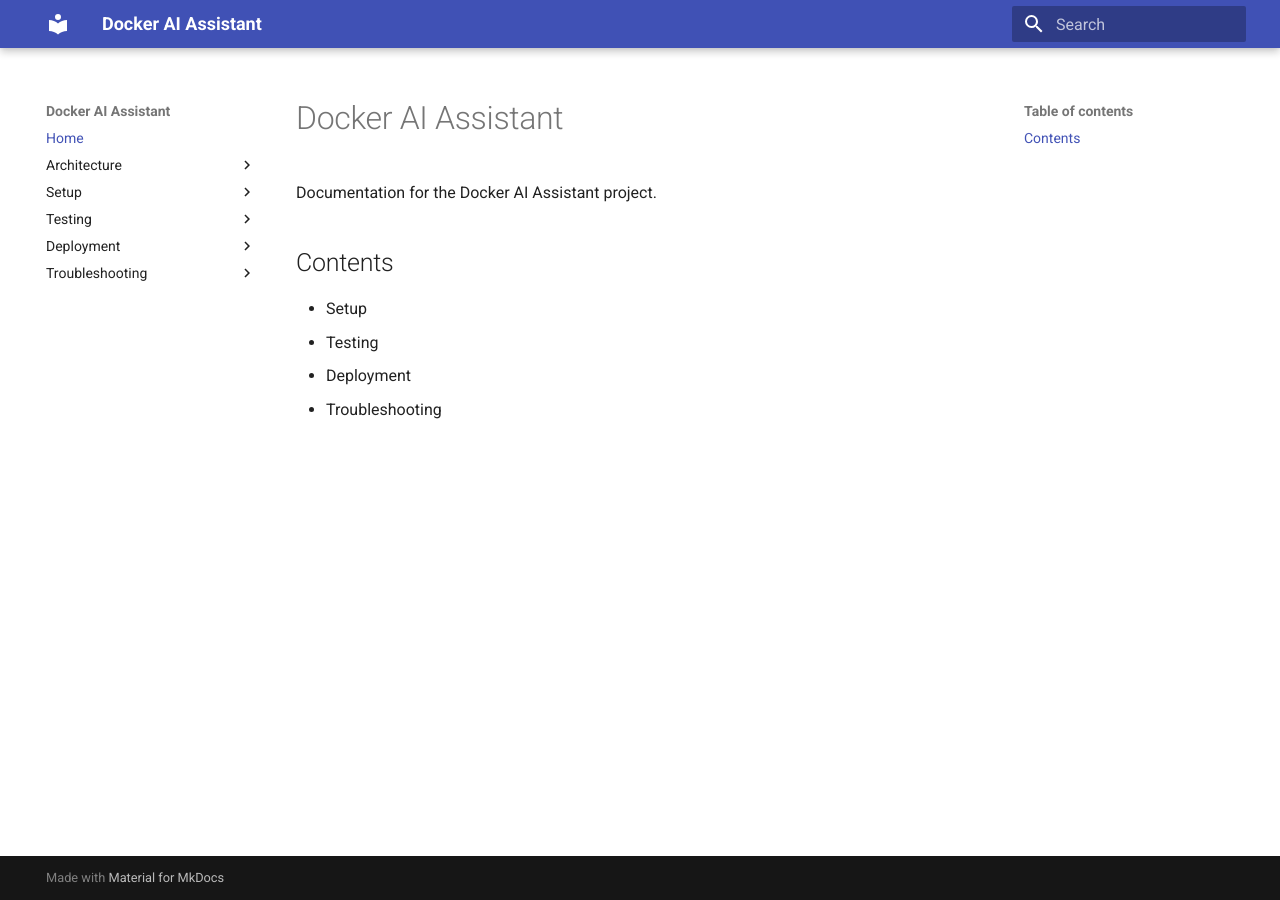
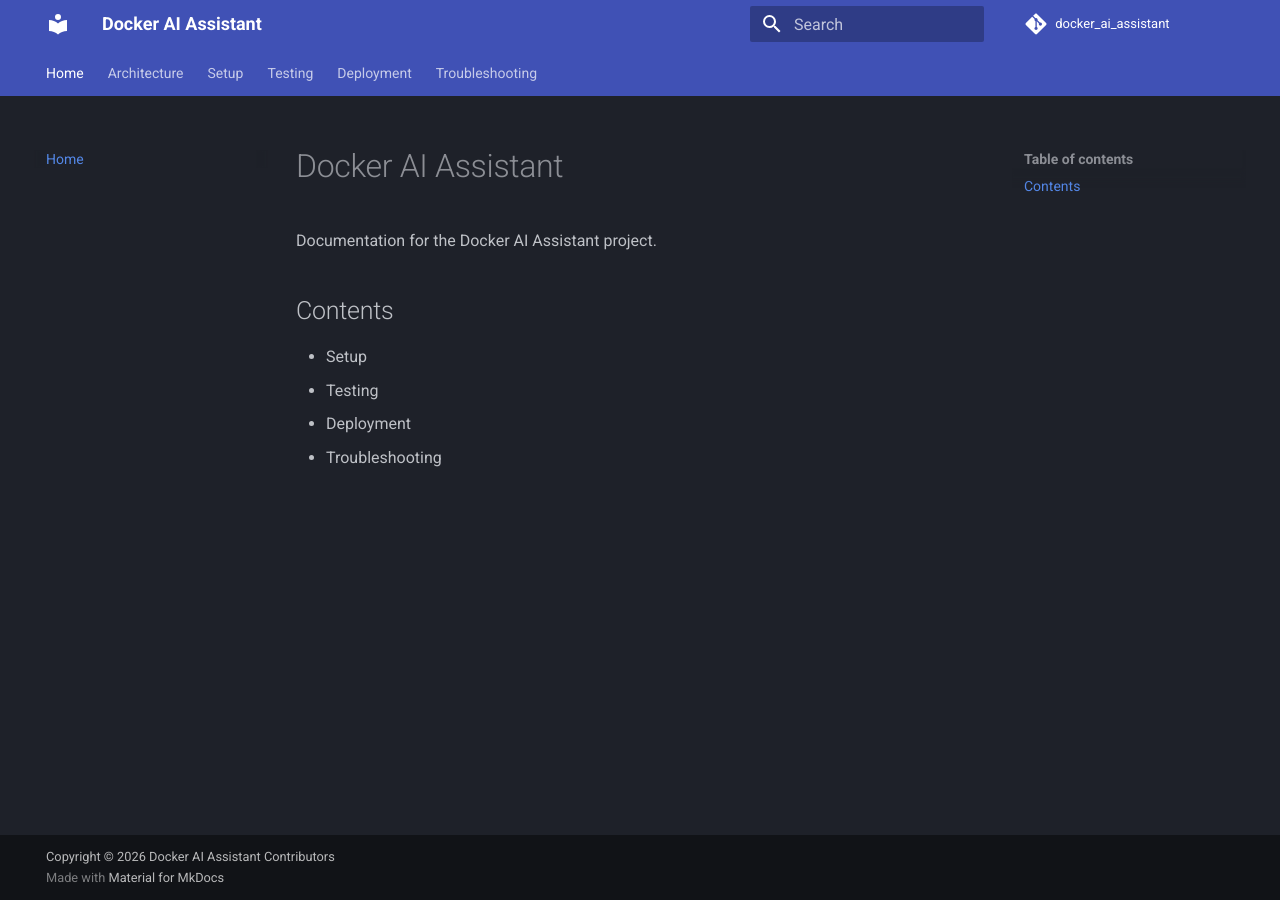
Before and after one commit to smeekpers/docker_ai_assistant, an MkDocs documentation site: the page built from docs/index.md, in a window 1280 px wide. Built offline with MkDocs 1.6.1 and Material for MkDocs 9.7.7, drawn with Linux system fonts in a browser that asks for light colours; comment, search, counter and statistics services are not loaded.

Commit message:
Improve mkdocs.yml configuration with metadata, better navigation structure, and theme enhancements

```diff
--- a/mkdocs.yml
+++ b/mkdocs.yml
@@ -1,18 +1,37 @@
 site_name: Docker AI Assistant
+site_url: https://github.com/smeekpers/docker_ai_assistant
+repo_url: https://github.com/smeekpers/docker_ai_assistant
+repo_name: docker_ai_assistant
 
 docs_dir: docs
 
 theme:
   name: material
+  palette:
+    scheme: slate
+  features:
+    - navigation.tabs
+    - navigation.top
+    - search.suggest
+    - search.highlight
+
+plugins:
+  - search
+  - toc
+
+copyright: Copyright &copy; 2026 Docker AI Assistant Contributors
 
 nav:
   - Home: index.md
+
   - Architecture:
       - Overview: architecture.md
+
   - Setup:
-      - Deployment setup.md
-      - Docker Rebuild Run Book: setup/docker_rebuild_run_book.md
-      - Docker Setup Scenarios: setup/docker_setup_scenarios.md
+      - Deployment: setup/deployment_setup.md
+      - Docker:
+          - Rebuild Run Book: setup/docker_rebuild_run_book.md
+          - Setup Scenarios: setup/docker_setup_scenarios.md
       - Github: setup/github.md
       - Zensical Rebuild and Start: setup/zensical_rebuild_start.md
 
```
